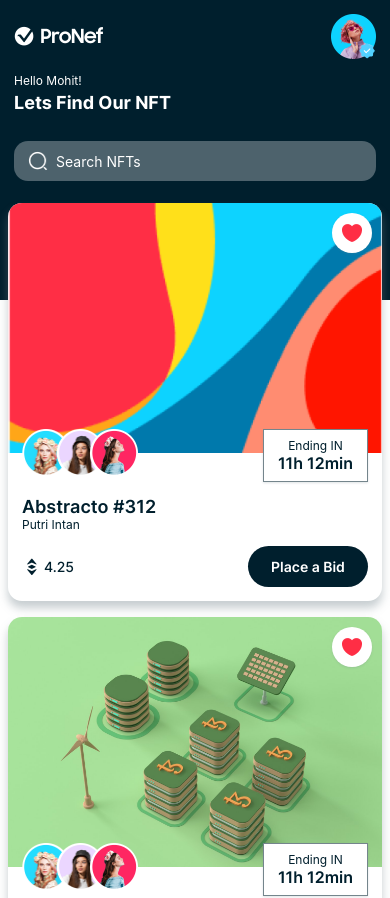
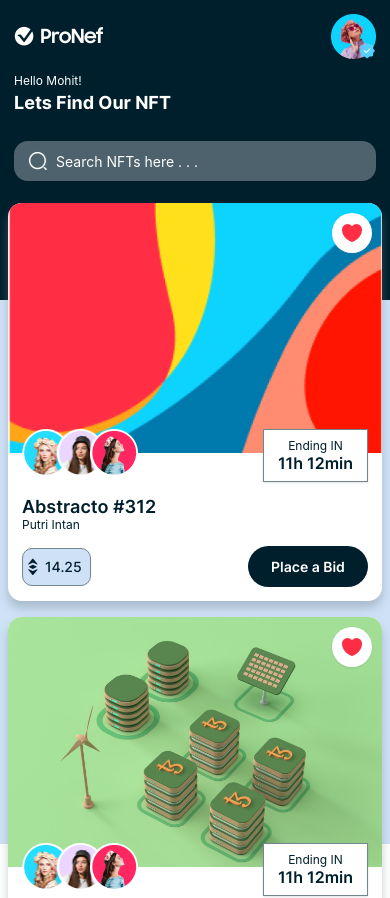
Before and after one commit to mohitm15/NFT-MarketPlace-App, a React Native app: screen /Home in a window 390 px wide. Shown: the top 898 px of the page. Built offline with nearby package versions, Linux system fonts and the light colour scheme.

Commit message:
Adding search and completing project

```diff
--- a/components/DetailsBid.js
+++ b/components/DetailsBid.js
@@ -11,8 +11,8 @@ const DetailsBid = ({ bid }) => {
         flexDirection: "row",
         justifyContent: "space-between",
         alignItems: "center",
-        marginVertical:SIZES.base,
-        paddingHorizontal:SIZES.base*2,
+        marginVertical: SIZES.base,
+        paddingHorizontal: SIZES.base * 2,
       }}
     >
       <Image
--- a/components/HomeHeader.js
+++ b/components/HomeHeader.js
@@ -1,31 +1,84 @@
-import { View, Text, Image, TextInput } from 'react-native';
-import { COLORS, SIZES, FONTS, assets } from '../constants';
+import { View, Text, Image, TextInput } from "react-native";
+import { COLORS, SIZES, FONTS, assets } from "../constants";
 
-
-const HomeHeader = ({onSearch}) => {
+const HomeHeader = ({ onSearch }) => {
   return (
-    <View style={{backgroundColor:COLORS.primary, padding:SIZES.font}}>
-      <View style={{flexDirection:'row',justifyContent:'space-between', alignItems:'center'}}>
-        <Image source={assets.logo} resizeMode="contain" style={{width:90, height:25}} />
-        <View style={{width:45, height:45}}>
-          <Image source={assets.person01} resizeMode="contain" style={{width:'100%' , height:'100%'}} />
-          <Image source={assets.badge} resizeMode="contain" style={{width:19 , height:19, position:'absolute', bottom:0, right:0}} />
+    <View style={{ backgroundColor: COLORS.primary, padding: SIZES.font }}>
+      <View
+        style={{
+          flexDirection: "row",
+          justifyContent: "space-between",
+          alignItems: "center",
+        }}
+      >
+        <Image
+          source={assets.logo}
+          resizeMode="contain"
+          style={{ width: 90, height: 25 }}
+        />
+        <View style={{ width: 45, height: 45 }}>
+          <Image
+            source={assets.person01}
+            resizeMode="contain"
+            style={{ width: "100%", height: "100%" }}
+          />
+          <Image
+            source={assets.badge}
+            resizeMode="contain"
+            style={{
+              width: 19,
+              height: 19,
+              position: "absolute",
+              bottom: 0,
+              right: 0,
+            }}
+          />
         </View>
       </View>
 
-      <View style={{marginVertical:SIZES.font}}>
-        <Text style={{fontSize:SIZES.small, color:COLORS.white}}>Hello Mohit!</Text>
-        <Text style={{fontSize:SIZES.large, fontFamily:FONTS.bold , color:COLORS.white, marginTop:SIZES.base / 2}}>Lets Find Our NFT</Text>
+      <View style={{ marginVertical: SIZES.font }}>
+        <Text style={{ fontSize: SIZES.small, color: COLORS.white }}>
+          Hello Mohit!
+        </Text>
+        <Text
+          style={{
+            fontSize: SIZES.large,
+            fontFamily: FONTS.bold,
+            color: COLORS.white,
+            marginTop: SIZES.base / 2,
+          }}
+        >
+          Lets Find Our NFT
+        </Text>
       </View>
 
-      <View style={{marginTop:SIZES.font}}>
-        <View style={{width:'100%', borderRadius:SIZES.font, backgroundColor:COLORS.secondary, flexDirection:'row',alignItems:'center', paddingHorizontal:SIZES.font, padding:SIZES.small-2}}>
-          <Image source={assets.search} resizeMode="contain" style={{height:20, width:20, marginRight:SIZES.base}} />
-          <TextInput placeholder='Search NFTs' style={{flex:1,color:COLORS.white}} onChangeText={onSearch} />
+      <View style={{ marginTop: SIZES.font }}>
+        <View
+          style={{
+            width: "100%",
+            borderRadius: SIZES.font,
+            backgroundColor: COLORS.secondary,
+            flexDirection: "row",
+            alignItems: "center",
+            paddingHorizontal: SIZES.font,
+            padding: SIZES.small - 2,
+          }}
+        >
+          <Image
+            source={assets.search}
+            resizeMode="contain"
+            style={{ height: 20, width: 20, marginRight: SIZES.base }}
+          />
+          <TextInput
+            placeholder="Search NFTs here . . ."
+            placeholderTextColor={COLORS.white}
+            style={{ flex: 1, color: COLORS.white }}
+            onChangeText={onSearch}
+          />
         </View>
       </View>
     </View>
-  )
-}
+  );
+};
 
-export default HomeHeader
+export default HomeHeader;
--- a/components/SubInfo.js
+++ b/components/SubInfo.js
@@ -1,54 +1,128 @@
-import { View, Text, Image } from 'react-native'
-import React from 'react'
-import { SIZES, FONTS, COLORS, SHADOWS, assets } from '../constants'
+import { View, Text, Image } from "react-native";
+import React from "react";
+import { SIZES, FONTS, COLORS, SHADOWS, assets } from "../constants";
 
-export const NFTTitle = ({title, subTitle, titleSize, subTitleSize}) => {
+export const NFTTitle = ({ title, subTitle, titleSize, subTitleSize }) => {
   return (
-    <View style={{}}>
-      <Text style={{fontFamily:FONTS.semiBold, color:COLORS.primary, fontSize:titleSize}}>{title}</Text>
-      <Text style={{ color:COLORS.primary, fontSize:subTitleSize}}>{subTitle}</Text>
+    <View style={{ width: "auto" }}>
+      <Text
+        style={{
+          fontFamily: FONTS.semiBold,
+          color: COLORS.primary,
+          fontSize: titleSize,
+        }}
+      >
+        {title}
+      </Text>
+      <Text style={{ color: COLORS.primary, fontSize: subTitleSize }}>
+        {subTitle}
+      </Text>
     </View>
-  )
-}
+  );
+};
 
-export const ETHPrice = ({price}) => {
+export const ETHPrice = ({ price }) => {
   return (
-    <View style={{flexDirection:'row',alignItems:'center'}}>
-      <Image source={assets.eth} resizeMode="contain" style={{width:20, height:20, marginRight:2}} />
-      <Text style={{fontSize:SIZES.font, color:COLORS.primary, fontFamily:FONTS.medium}}>{price}</Text>
+    <View
+      style={{
+        flexDirection: "row",
+        alignItems: "center",
+        paddingVertical: SIZES.base,
+        paddingEnd: SIZES.base,
+        backgroundColor: COLORS.bluish,
+        borderColor: COLORS.gray,
+        borderWidth: 1,
+        borderRadius: 10,
+      }}
+    >
+      <Image
+        source={assets.eth}
+        resizeMode="contain"
+        style={{ width: 20, height: 20, marginRight: 2 }}
+      />
+      <Text
+        style={{
+          fontSize: SIZES.font,
+          color: COLORS.primary,
+          fontFamily: FONTS.medium,
+        }}
+      >
+        {price}
+      </Text>
     </View>
-  )
-}
+  );
+};
 
-export const ImageCmp = ({imgUrl, index}) => {
+export const ImageCmp = ({ imgUrl, index }) => {
   return (
-    <Image source={imgUrl} resizeMode="contain" style={{ width:48, height:48, marginLeft: index === 0? 0: -SIZES.font}} />
-  )
-}
+    <Image
+      source={imgUrl}
+      resizeMode="contain"
+      style={{
+        width: 48,
+        height: 48,
+        marginLeft: index === 0 ? 0 : -SIZES.font,
+      }}
+    />
+  );
+};
 
 export const People = () => {
   return (
-    <View  style={{flexDirection:'row'}}>
-      {[assets.person02, assets.person03, assets.person04].map((imgUrl,index)=> (
-        <ImageCmp imgUrl={imgUrl} index={index} key={`person-${index}`} />
-      ))}
+    <View style={{ flexDirection: "row" }}>
+      {[assets.person02, assets.person03, assets.person04].map(
+        (imgUrl, index) => (
+          <ImageCmp imgUrl={imgUrl} index={index} key={`person-${index}`} />
+        )
+      )}
     </View>
-  )
-}
+  );
+};
 
 export const EndDate = () => {
   return (
-    <View style={{paddingHorizontal:SIZES.font, paddingVertical:SIZES.base, backgroundColor:COLORS.white, justifyContent:'center', alignItems:'center',...SHADOWS.light, elevation:1, maxWidth:'50%',borderColor:COLORS.gray,borderWidth:1}}>
-      <Text style={{ fontSize:SIZES.small, color:COLORS.primary}}>Ending IN</Text>
-      <Text style={{fontFamily:FONTS.semiBold, fontSize:SIZES.medium, color:COLORS.primary}}>11h 12min</Text>
+    <View
+      style={{
+        paddingHorizontal: SIZES.font,
+        paddingVertical: SIZES.base,
+        backgroundColor: COLORS.white,
+        justifyContent: "center",
+        alignItems: "center",
+        ...SHADOWS.light,
+        elevation: 1,
+        maxWidth: "50%",
+        borderColor: COLORS.gray,
+        borderWidth: 1,
+      }}
+    >
+      <Text style={{ fontSize: SIZES.small, color: COLORS.primary }}>
+        Ending IN
+      </Text>
+      <Text
+        style={{
+          fontFamily: FONTS.semiBold,
+          fontSize: SIZES.medium,
+          color: COLORS.primary,
+        }}
+      >
+        11h 12min
+      </Text>
     </View>
-  )
-}
+  );
+};
 export const SubInfo = () => {
   return (
-    <View style={{width:'100%' , paddingHorizontal:SIZES.font, marginTop:-SIZES.extraLarge,flexDirection:'row',justifyContent:'space-between'}}>
+    <View
+      style={{
+        width: "100%",
+        paddingHorizontal: SIZES.font,
+        marginTop: -SIZES.extraLarge,
+        flexDirection: "row",
+        justifyContent: "space-between",
+      }}
+    >
       <People />
       <EndDate />
     </View>
-  )
-}
+  );
+};
--- a/components/index.js
+++ b/components/index.js
@@ -5,4 +5,13 @@ import { CircleButton, RectButton } from "./Button";
 import DetailsBid from "./DetailsBid";
 import DetailsDesc from "./DetailsDesc";
 import { SubInfo } from "./SubInfo";
-export { HomeHeader, NFTCard, FocusedStatusBar, CircleButton, RectButton, DetailsDesc, DetailsBid, SubInfo}
+export {
+  HomeHeader,
+  NFTCard,
+  FocusedStatusBar,
+  CircleButton,
+  RectButton,
+  DetailsDesc,
+  DetailsBid,
+  SubInfo,
+};
--- a/constants/theme.js
+++ b/constants/theme.js
@@ -4,6 +4,7 @@ export const COLORS = {
 
   white: "#FFF",
   gray: "#74858C",
+  bluish:"#CEE1F6",
 };
 
 export const SIZES = {
--- a/screens/Details.js
+++ b/screens/Details.js
@@ -52,6 +52,8 @@ const Details = ({ route, navigation }) => {
         backgroundColor="transparent"
         translucent={true}
       />
+
+      {/* botton place a bid view */}
       <View
         style={{
           width: "100%",
@@ -59,13 +61,15 @@ const Details = ({ route, navigation }) => {
           paddingVertical: SIZES.font,
           alignItems: "center",
           justifyContent: "center",
-          backgroundColor: "rgb(255,255,255,0.5)",
+          backgroundColor: "rgb(255,255,255,0.8)",
           zIndex: 1,
           position: "absolute",
         }}
       >
         <RectButton minWidth={170} fontSize={SIZES.large} {...SHADOWS.dark} />
       </View>
+
+
       <FlatList
         data={data.bids}
         renderItem={({ item }) => <DetailsBid bid={item} />}
--- a/screens/Home.js
+++ b/screens/Home.js
@@ -4,24 +4,40 @@ import { COLORS, NFTData } from '../constants';
 import {NFTCard, HomeHeader, FocusedStatusBar} from '../components';
 
 const Home = () => {
+
+  const [nftData, setNftData] = useState(NFTData);
+
+  const handleSearch = (value) => {
+    if(!value.length) return setNftData(NFTData);
+
+    const filterData = NFTData.filter((item)=> item.name.toLowerCase().includes(value.toLowerCase()));
+
+    if(filterData.length) {
+      setNftData(filterData);
+    }
+    else{
+      setNftData(NFTData)
+    }
+  }
+
   return (
     <SafeAreaView style={{flex:1}}>
       <FocusedStatusBar background={COLORS.primary} />
       <View style={{flex:1}}>
         <View style={{zIndex:0}}>
           <FlatList
-            data={NFTData}
+            data={nftData}
             renderItem = {({item})=><NFTCard data={item} />}
             keyExtractor={(item)=>item.id}
             showsVerticalScrollIndicator={false}
-            ListHeaderComponent={<HomeHeader />}
+            ListHeaderComponent={<HomeHeader onSearch={handleSearch} />}
           />
         </View>
 
         {/* View behind */}
         <View style={{position:'absolute', top:0, bottom:0, right:0,left:0,zIndex:-1}}>
           <View style={{height:300, backgroundColor:COLORS.primary}} />
-          <View style={{flex:1, backgroundColor:COLORS.white}} />
+          <View style={{flex:1, backgroundColor:COLORS.bluish}} />
 
         </View>
 
```
Also changed, not shown: components/DetailsDesc.js (+4 -5 lines), constants/dummy.js (+6 -6 lines).
